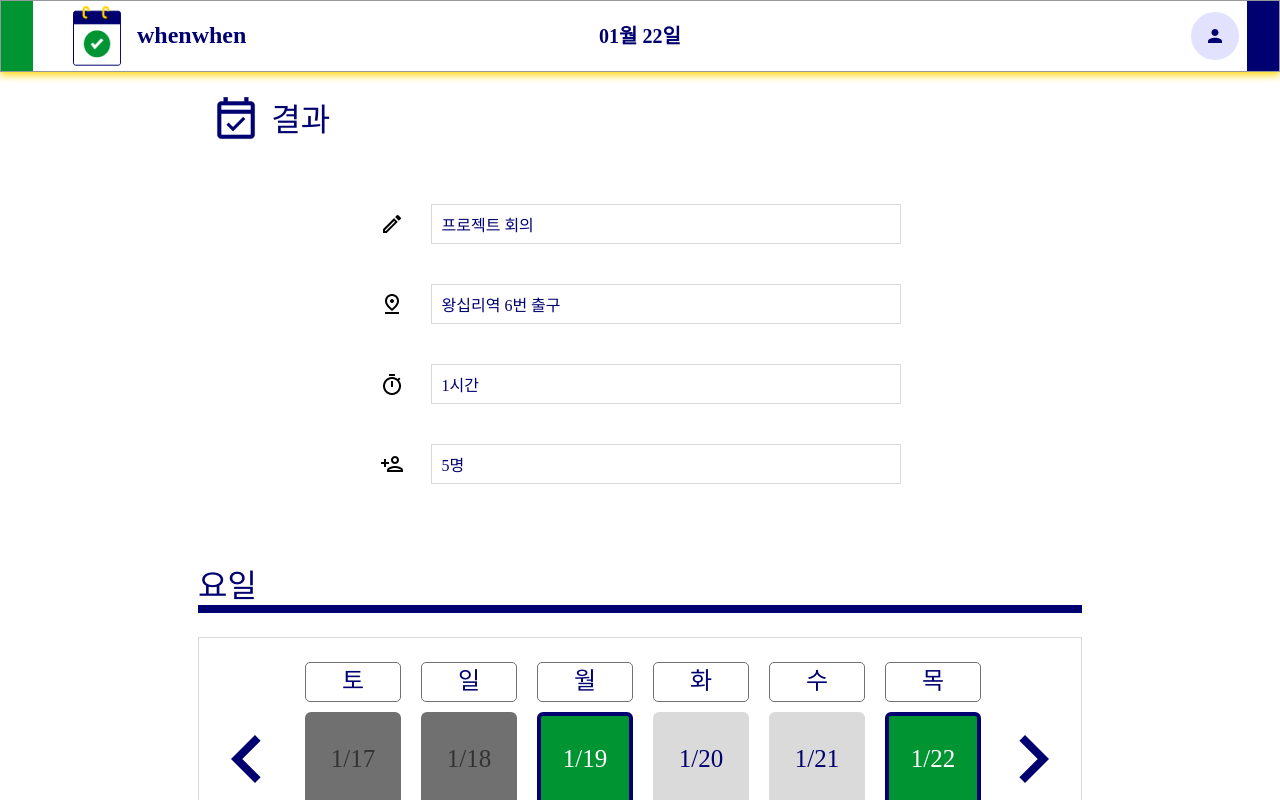
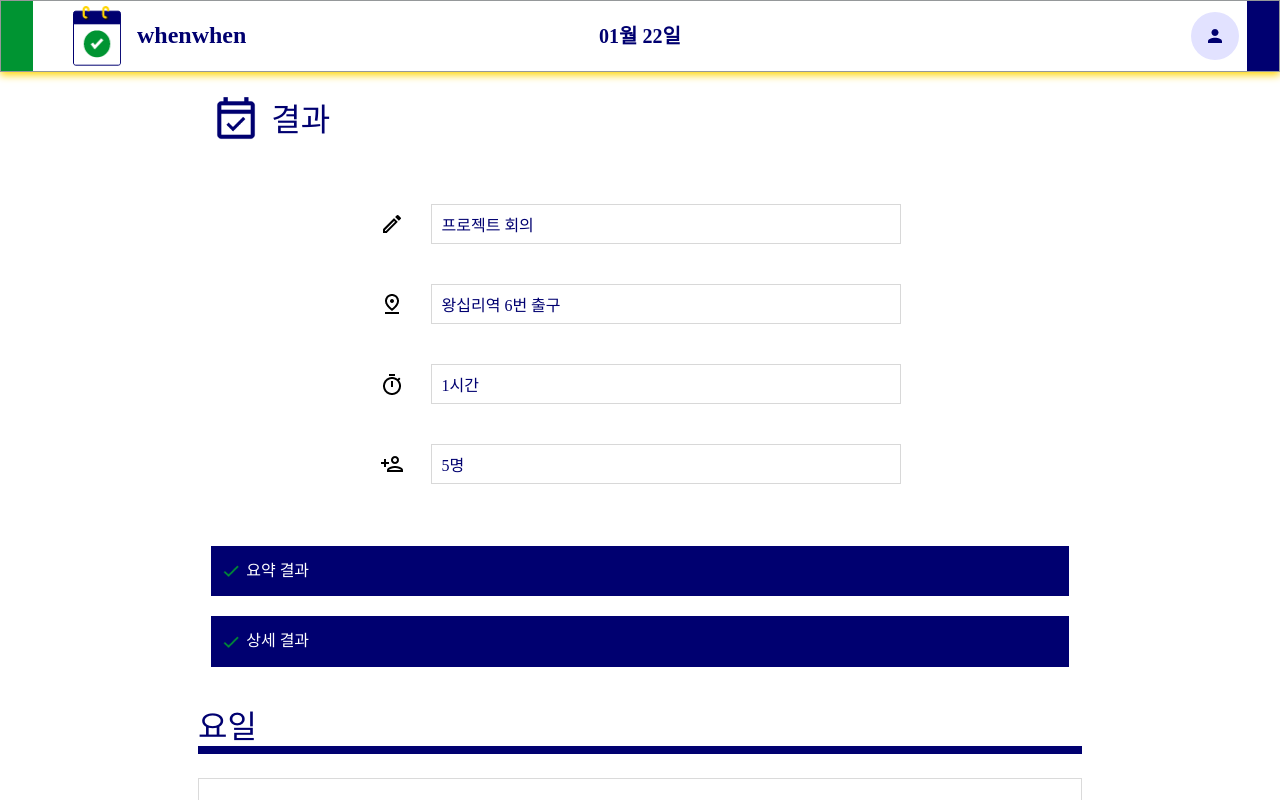
Before and after one commit to WhenWhenProject/WhenWhen-Front-, a React (Create React App) app: page /schedule/result in a window 1280 px wide. Shown: the top 800 px of the page. Built offline with nearby package versions, Linux system fonts and the light colour scheme.

Commit message:
feat: 요약결과, 상세결과 컴포넌트 생성

```diff
--- /dev/null
+++ b/src/components/result/ResultGroupTitleBar.tsx
@@ -0,0 +1,30 @@
+import React from 'react';
+import styled from 'styled-components';
+import { green_check } from '../../assets/NewSchedule';
+
+const ResultGroupTitleBar = ({ title }: { title: string }) => {
+  return (
+    <StyledWrapper>
+      <img src={green_check} alt="green_check" />
+      <p>{title}</p>
+    </StyledWrapper>
+  );
+};
+
+export default ResultGroupTitleBar;
+
+const StyledWrapper = styled.div`
+  width: 100%;
+  background-color: #000070;
+  margin: 10px 0px;
+  padding: 0px 10px;
+  display: flex;
+  align-items: center;
+  img {
+    height: 20px;
+    margin-right: 5px;
+  }
+  p {
+    color: white;
+  }
+`;
--- a/src/pages/ScheduleResult/ScheduleResult.tsx
+++ b/src/pages/ScheduleResult/ScheduleResult.tsx
@@ -4,6 +4,7 @@ import PageTitleBar from '../../components/PageTitleBar';
 import DateSelectBlock from '../../components/result/common/DateSelectBlock';
 import ScheduleHostContainer from '../../components/result/common/ScheduleHostContainer';
 import TimeSelectBlock from '../../components/result/common/TimeSelectBlock';
+import ResultGroupTitleBar from '../../components/result/ResultGroupTitleBar';
 
 // 모두가 적었으면 최종 결과 페이지, 한 명이라도 적지 않은 사람이 있으면 중간 결과 페이지
 const ScheduleResult = () => {
@@ -11,6 +12,8 @@ const ScheduleResult = () => {
     <StyledWrapper>
       <PageTitleBar title="결과" />
       <ScheduleHostContainer />
+      <ResultGroupTitleBar title="요약 결과" />
+      <ResultGroupTitleBar title="상세 결과" />
       <DateSelectBlock status="result" />
       <TimeSelectBlock status="result" />
     </StyledWrapper>
```
